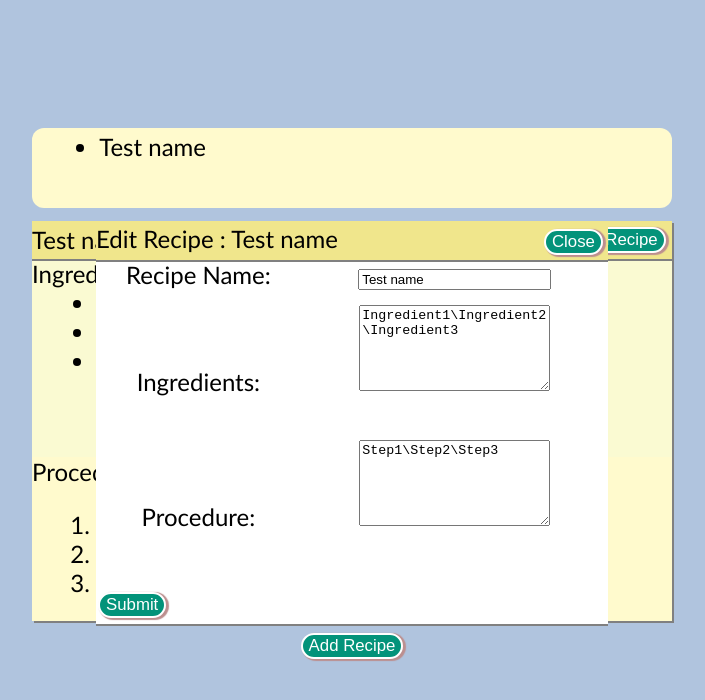
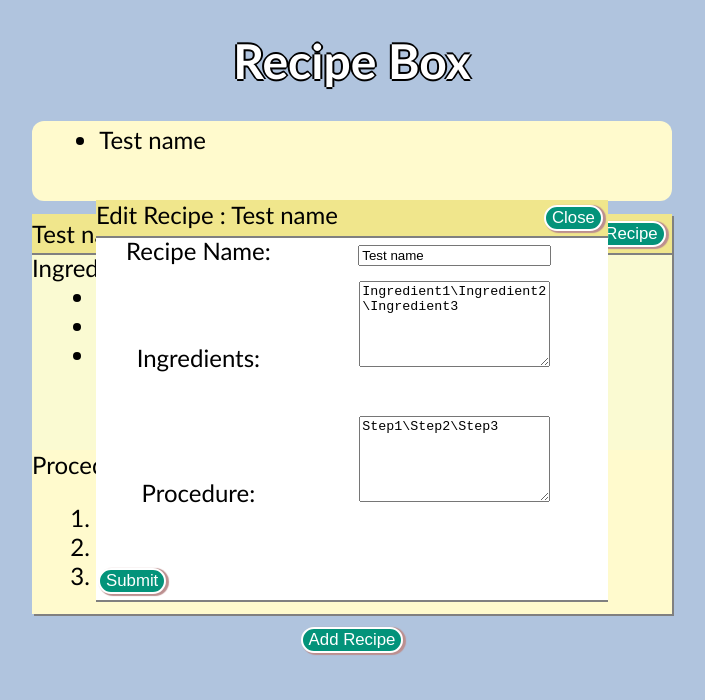
Before and after one commit to rohankadam1395/RecipeBox, a React (Create React App) app in the folder client/: page / in a window 1280 px wide. Both pictures are taken after a click on the button "Edit Recipe". Shown: the top 700 px of the page, without its empty margins (288-993 px from the left). Built offline with nearby package versions, Linux system fonts and the light colour scheme.

Commit message:
center align the modals

```diff
--- a/client/src/App.css
+++ b/client/src/App.css
@@ -8,9 +8,14 @@
 display: flex;
 flex-direction: column;
 align-items: center ;
-justify-content: center;
+justify-content: flex-start;
 background-color: lightsteelblue;
 /* justify-content: center; */
+}
+
+h1{
+  color: white;
+text-shadow: -2px 0 black,0 2px black,2px 0 black,0 -2px black;
 }
 
 button{
--- a/client/src/App.js
+++ b/client/src/App.js
@@ -175,6 +175,7 @@ window.alert("One item needs to be present");
   render(){
     return (
       <div className="App">
+        <h1>Recipe Box</h1>
         <RecipeIndex recipe={this.state.recipe} detail={(data,index)=>{
           console.log("In App");
           console.log(data);
--- a/client/src/EditRecipe.css
+++ b/client/src/EditRecipe.css
@@ -1,5 +1,5 @@
 .editRecipeModal{
-    display: flex;
+display: flex;
     position: absolute;
     flex-direction: column;
 align-items: center;
@@ -7,7 +7,11 @@ align-items: center;
     height: 50%;
     z-index: 1;
     background-color: white;
-    margin-top: 2em;
+   margin: auto;
+   top: 0;
+   left: 0;
+   right: 0;
+   bottom: 0;
     box-shadow: gray 0px 2px 0px 0px;
 
 }
@@ -77,7 +81,11 @@ p{
     .editRecipeModal{
 width: 90%;
 height: auto;
-
+margin-top: 2em;
+top: auto;
+right: auto;
+bottom: auto;
+left: auto;
     }
 
     .editForm
--- a/client/src/NewRecipe.css
+++ b/client/src/NewRecipe.css
@@ -10,8 +10,11 @@
     z-index: 1;
     background-color: white;
     box-shadow: gray 0px 2px;
-    margin-top: 2em;
-    /* border: solid 2px red; */
+    margin: auto;
+    top: 0;
+    left: 0;
+    right: 0;
+    bottom: 0;    /* border: solid 2px red; */
 
 
 }
@@ -89,6 +92,11 @@ button{
     .newRecipeModal{
 width: 90%;
 height: auto;
+margin-top: 2em;
+top: auto;
+right: auto;
+bottom: auto;
+left: auto;
     }
 
     .newRecipeForm{
```
